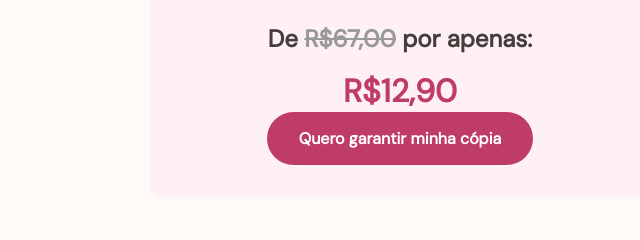
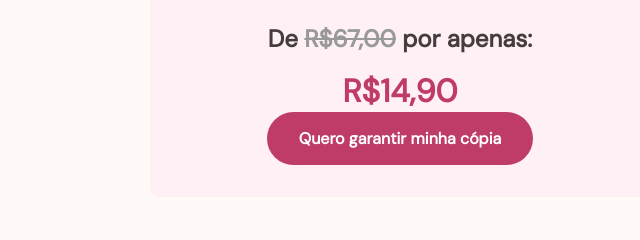
Before and after one commit to yurierdmann/ebook-reborn, a plain HTML site: page index.html in a window 1280 px wide. Shown: the part 1539-1779 px from the top of the page, 240-880 px from the left. Drawn offline with nearby package versions, Linux system fonts and the light colour scheme.

Commit message:
Update index.html

```diff
--- a/index.html
+++ b/index.html
@@ -218,7 +218,7 @@
 
 		<section id="compra" class="price-box">
 			<h3>De <span>R$67,00</span> por apenas:</h3>
-			<strong>R$12,90</strong>
+			<strong>R$14,90</strong>
 			<a href="https://pay.cakto.com.br/bd9bqvb_395985">Quero garantir minha cópia</a>
 		</section>
 	</main>
```
